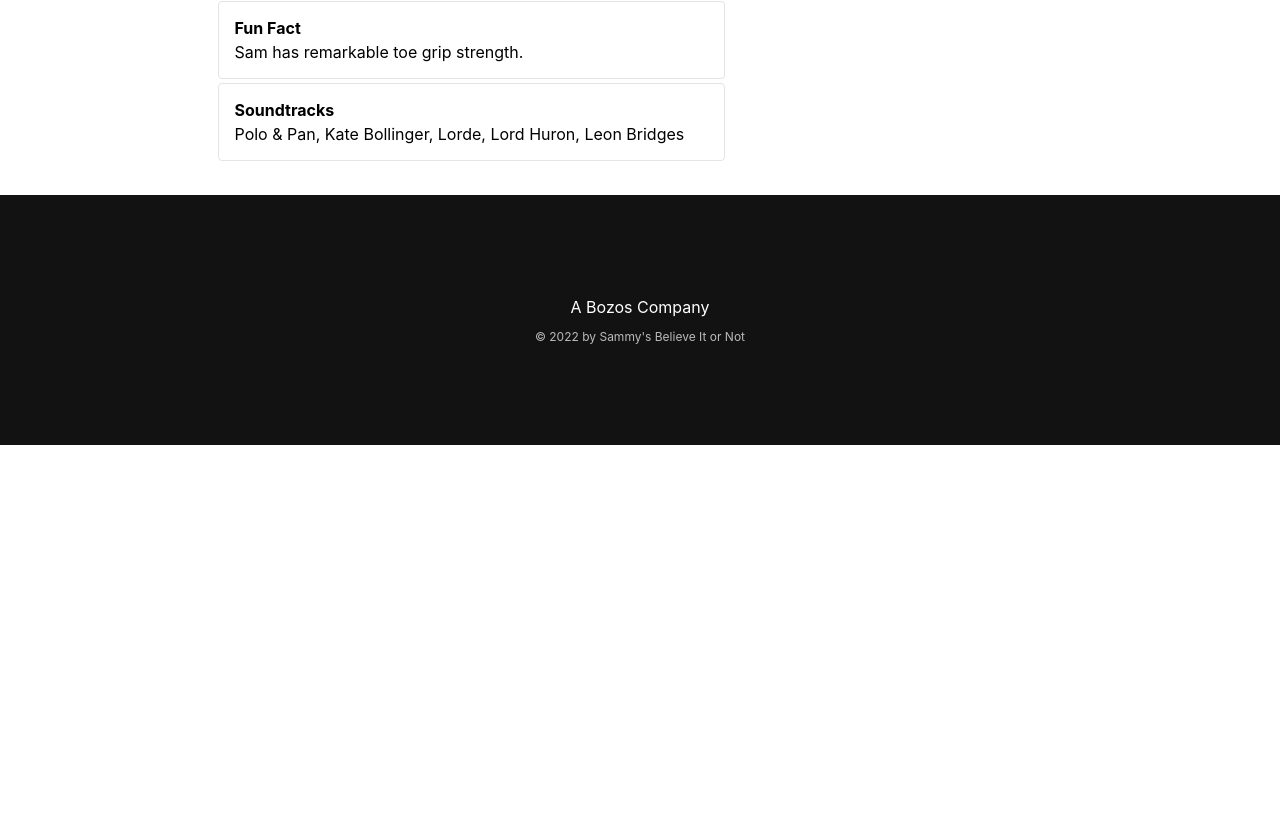
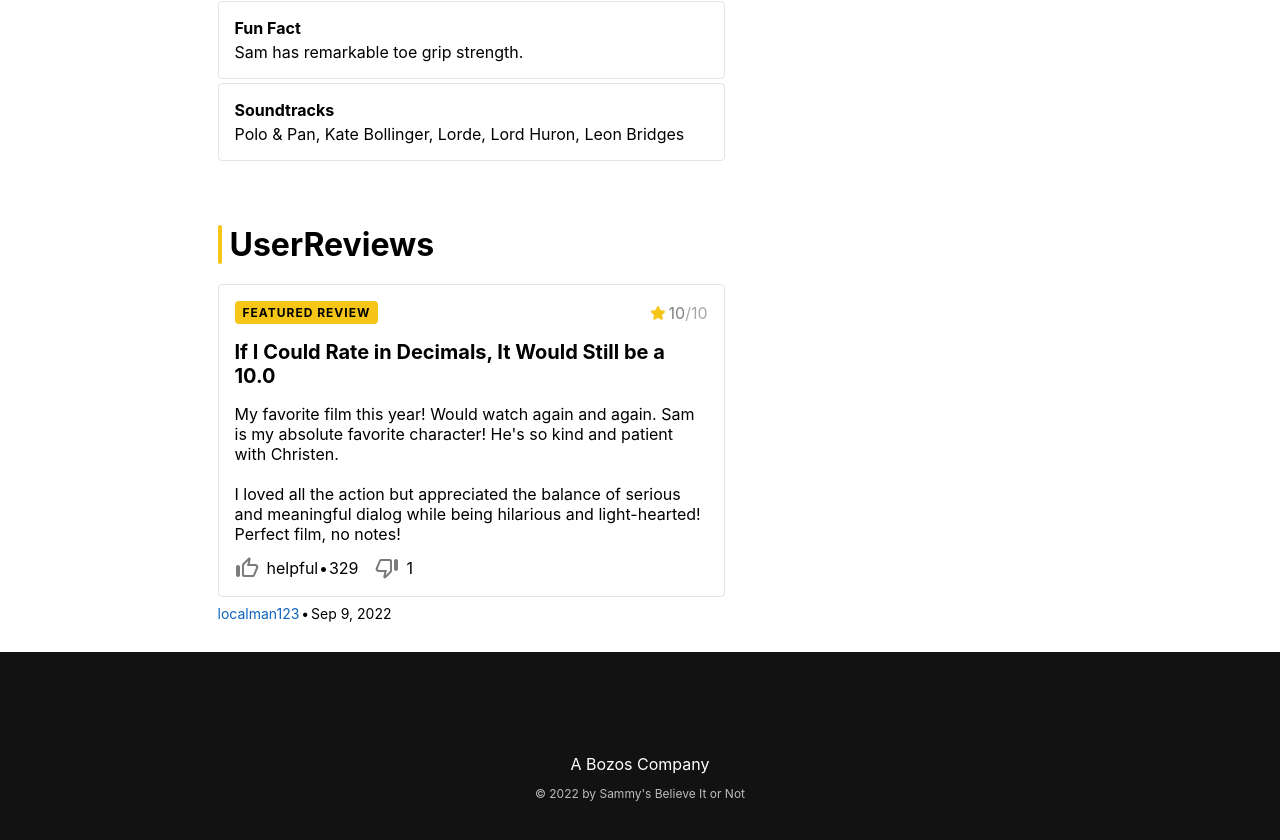
Before and after one commit to christennguyen/sammys-believe-it, a React (Create React App) app: page / in a window 1280 px wide. Shown: the part 1847-2687 px from the top of the page. Before the commit the page ends 2292 px from the top, so only its background shows below. Built offline with nearby package versions, Linux system fonts and the light colour scheme.

Commit message:
feat: add user review section

```diff
--- a/src/App.tsx
+++ b/src/App.tsx
@@ -8,6 +8,7 @@ import CastSection from "./components/CastSection/CastSection";
 import StorylineSection from "./components/StorylineSection/StorylineSection";
 import AwardsCard from "./components/AwardsCard/AwardsCard";
 import DidYouKnow from "./components/DidYouKnow/DidYouKnow";
+import ReviewsSection from "./components/ReviewsSection/ReviewsSection";
 
 const StyledContent = styled.div`
   width: 845px;
@@ -53,6 +54,7 @@ function App() {
               <CastSection />
               <StorylineSection />
               <DidYouKnow />
+              <ReviewsSection />
             </StyledSubContent>
           </StyledContent>
         </StyledMainSection>
--- /dev/null
+++ b/src/components/ReviewsSection/ReviewsSection.tsx
@@ -0,0 +1,137 @@
+import styled from "styled-components";
+import { SectionCard } from "../../styles";
+import starIcon from "../../images/icons/star.svg";
+import thumbsUpIcon from "../../images/icons/thumbsUp.svg";
+import thumbsDownIcon from "../../images/icons/thumbsDown.svg";
+import SectionHeader from "../SectionHeader/SectionHeader";
+
+const StyledReview = styled.div`
+  padding: 16px;
+  border: 1px solid #e4e4e4;
+  border-radius: 4px;
+  margin-bottom: 4px;
+  cursor: pointer;
+`;
+
+const StyledHeader = styled.div`
+  display: flex;
+  justify-content: space-between;
+  margin-bottom: 16px;
+  align-items: center;
+`;
+
+const StyledFeatureText = styled.div`
+  border: 0px solid #f5c518;
+  background-color: #f5c518;
+  padding: 4px 8px;
+  border-radius: 4px;
+  color: black;
+  letter-spacing: 1px;
+  font-weight: bold;
+  font-size: 12px;
+`;
+
+const StyledRatingsContainer = styled.div`
+  display: flex;
+  align-items: center;
+`;
+
+const StyledDividend = styled.div`
+  color: #808080;
+`;
+
+const StyledDivisor = styled.div`
+  color: #a8a8a8;
+`;
+
+const StyledTitle = styled.div`
+  font-weight: bold;
+  font-size: 20px;
+  margin-bottom: 16px;
+`;
+
+const StyledInfoContainer = styled.div`
+  display: flex;
+  width: 174px;
+  justify-content: space-between;
+  font-size: 14px;
+  margin-top: 8px;
+`;
+
+const StyledUserName = styled.div`
+  color: #0e62be;
+  cursor: pointer;
+
+  :hover {
+    text-decoration: underline;
+  }
+`;
+
+const StyledRatingInfo = styled.div`
+  display: flex;
+  justify-content: space-between;
+  width: 92px;
+  margin-right: 16px;
+`;
+
+const StyledHelpfulContainer = styled.div`
+  display: flex;
+  align-items: center;
+  margin-top: 12px;
+`;
+const ReviewsSection = () => {
+  return (
+    <SectionCard>
+      <SectionHeader text="UserReviews" />
+      <StyledReview>
+        <StyledHeader>
+          <StyledFeatureText>FEATURED REVIEW</StyledFeatureText>
+
+          <StyledRatingsContainer>
+            <img
+              src={starIcon}
+              alt="star"
+              style={{ marginRight: "4px" }}
+              height="14px"
+            />
+            <StyledDividend>10</StyledDividend>
+            <StyledDivisor>/10</StyledDivisor>
+          </StyledRatingsContainer>
+        </StyledHeader>
+        <StyledTitle>
+          If I Could Rate in Decimals, It Would Still be a 10.0
+        </StyledTitle>
+        My favorite film this year! Would watch again and again. Sam is my
+        absolute favorite character! He's so kind and patient with Christen.
+        <br />
+        <br />I loved all the action but appreciated the balance of serious and
+        meaningful dialog while being hilarious and light-hearted! Perfect film,
+        no notes!
+        <StyledHelpfulContainer>
+          <img
+            src={thumbsUpIcon}
+            alt="thumbs up"
+            style={{ marginRight: "8px" }}
+            height="24px"
+          />
+          <StyledRatingInfo>
+            <div>helpful</div> &#8226; <div>329</div>
+          </StyledRatingInfo>
+          <img
+            src={thumbsDownIcon}
+            alt="thumbs down"
+            style={{ marginRight: "8px" }}
+            height="24px"
+          />
+          <div>1</div>
+        </StyledHelpfulContainer>
+      </StyledReview>
+      <StyledInfoContainer>
+        <StyledUserName>localman123</StyledUserName> &#8226;{" "}
+        <div>Sep 9, 2022</div>
+      </StyledInfoContainer>
+    </SectionCard>
+  );
+};
+
+export default ReviewsSection;
```
Also changed, not shown: src/images/icons/thumbsDown.svg (added), src/images/icons/thumbsUp.svg (added).
